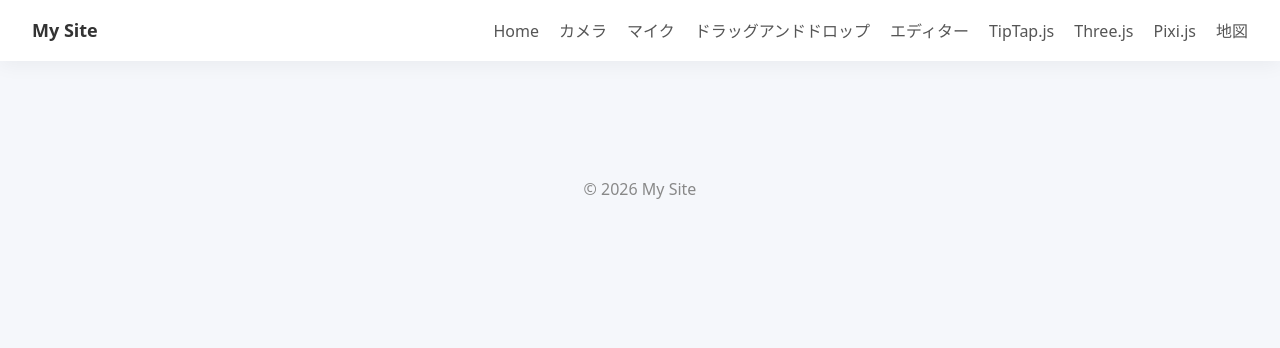
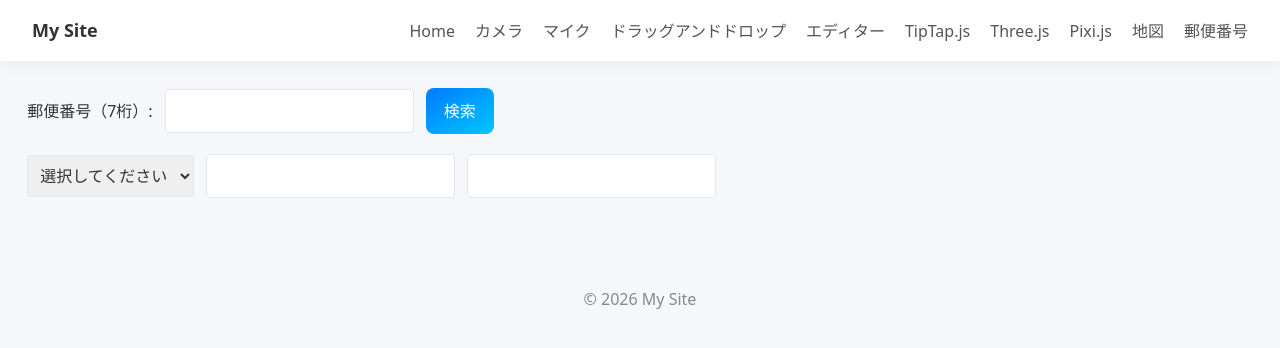
Before and after one commit to applecider-it/javascript-test, a Vue app in the folder src/: page /postcode in a window 1280 px wide. Shown: the top 348 px of the page. Built offline with nearby package versions, Linux system fonts and the light colour scheme.

Commit message:
郵便番号検索

```diff
--- a/src/package.json
+++ b/src/package.json
@@ -13,6 +13,7 @@
   "dependencies": {
     "@tiptap/starter-kit": "^3.22.1",
     "@tiptap/vue-3": "^3.22.1",
+    "axios": "^1.20.0",
     "date-fns": "^4.4.0",
     "date-fns-tz": "^3.2.0",
     "leaflet": "^1.9.4",
--- a/src/src/App.vue
+++ b/src/src/App.vue
@@ -18,6 +18,7 @@ import { RouterLink, RouterView } from 'vue-router';
       <RouterLink to="/three">Three.js</RouterLink>
       <RouterLink to="/pixi">Pixi.js</RouterLink>
       <RouterLink to="/map">地図</RouterLink>
+      <RouterLink to="/postcode">郵便番号</RouterLink>
     </nav>
   </header>
 
--- a/src/src/router/index.ts
+++ b/src/src/router/index.ts
@@ -50,6 +50,11 @@ const router = createRouter({
       component: () => import('../views/MapView.vue'),
     },
     {
+      path: '/postcode',
+      name: 'postcode',
+      component: () => import('../views/PostCodeView.vue'),
+    },
+    {
       path: '/development',
       name: 'development',
       component: () => import('../views/DevelopmentView.vue'),
--- /dev/null
+++ b/src/src/services/zipcode/prefectures.ts
@@ -0,0 +1,49 @@
+export const Prefectures = new Map<string, string>([
+  ['1', '北海道'],
+  ['2', '青森県'],
+  ['3', '岩手県'],
+  ['4', '宮城県'],
+  ['5', '秋田県'],
+  ['6', '山形県'],
+  ['7', '福島県'],
+  ['8', '茨城県'],
+  ['9', '栃木県'],
+  ['10', '群馬県'],
+  ['11', '埼玉県'],
+  ['12', '千葉県'],
+  ['13', '東京都'],
+  ['14', '神奈川県'],
+  ['15', '新潟県'],
+  ['16', '富山県'],
+  ['17', '石川県'],
+  ['18', '福井県'],
+  ['19', '山梨県'],
+  ['20', '長野県'],
+  ['21', '岐阜県'],
+  ['22', '静岡県'],
+  ['23', '愛知県'],
+  ['24', '三重県'],
+  ['25', '滋賀県'],
+  ['26', '京都府'],
+  ['27', '大阪府'],
+  ['28', '兵庫県'],
+  ['29', '奈良県'],
+  ['30', '和歌山県'],
+  ['31', '鳥取県'],
+  ['32', '島根県'],
+  ['33', '岡山県'],
+  ['34', '広島県'],
+  ['35', '山口県'],
+  ['36', '徳島県'],
+  ['37', '香川県'],
+  ['38', '愛媛県'],
+  ['39', '高知県'],
+  ['40', '福岡県'],
+  ['41', '佐賀県'],
+  ['42', '長崎県'],
+  ['43', '熊本県'],
+  ['44', '大分県'],
+  ['45', '宮崎県'],
+  ['46', '鹿児島県'],
+  ['47', '沖縄県'],
+]);
--- /dev/null
+++ b/src/src/services/zipcode/zipcode.ts
@@ -0,0 +1,81 @@
+import axios from 'axios';
+
+/** Zipcloud API のレスポンス型定義 */
+interface ZipcloudResult {
+  /** 都道府県 */
+  address1: string;
+  /** 市区町村 */
+  address2: string;
+  /** 町域 */
+  address3: string;
+
+  kana1: string;
+  kana2: string;
+  kana3: string;
+
+  prefcode: string;
+  zipcode: string;
+}
+
+interface ZipcloudResponse {
+  message: string | null;
+  results: ZipcloudResult[] | null;
+  status: number;
+}
+
+/** 戻り値の型（成功時と失敗時の判別可能なユニオン型） */
+type ZipSearchResult =
+  | { success: true; data: ZipcloudResult }
+  | { success: false; message: string };
+
+/** 入力された郵便番号文字列の整形（全角半角変換・ハイフン除去・空白除去） */
+export const sanitizeZipCode = (rawZip: string): string => {
+  return rawZip
+    .replace(/[Ａ-Ｚａ-ｚ０-９]/g, (s) =>
+      String.fromCharCode(s.charCodeAt(0) - 0xfee0),
+    )
+    .replace(/-/g, '')
+    .trim();
+};
+
+/** 郵便番号から住所情報を取得する */
+export const fetchAddressByZip = async (
+  zipcode: string,
+): Promise<ZipSearchResult> => {
+  if (zipcode.length !== 7) {
+    return {
+      success: false,
+      message: '7桁の郵便番号を正しく入力してください。',
+    };
+  }
+
+  try {
+    const response = await axios.get<ZipcloudResponse>(
+      'https://zipcloud.ibsnet.co.jp/api/search',
+      {
+        params: { zipcode },
+      },
+    );
+
+    const results = response.data.results;
+
+    if (!results || results.length === 0) {
+      return {
+        success: false,
+        message: '該当する住所が見つかりませんでした。',
+      };
+    }
+
+    const data = results[0] as ZipcloudResult;
+    return {
+      success: true,
+      data,
+    };
+  } catch (error) {
+    console.error(error);
+    return {
+      success: false,
+      message: '通信エラーが発生しました。',
+    };
+  }
+};
--- /dev/null
+++ b/src/src/views/PostCodeView.vue
@@ -0,0 +1,77 @@
+<script setup lang="ts">
+import { ref } from 'vue';
+import { fetchAddressByZip, sanitizeZipCode } from '@/services/zipcode/zipcode';
+import { Prefectures } from '@/services/zipcode/prefectures';
+
+const zipCode = ref<string>('');
+const errorMessage = ref<string>('');
+const loading = ref<boolean>(false);
+
+const pref = ref<string>('');
+const address2 = ref<string>('');
+const address3 = ref<string>('');
+
+const trace = ref<string>('');
+
+/** 検索処理 */
+const searchAddress = async (): Promise<void> => {
+  errorMessage.value = '';
+  trace.value = '';
+  loading.value = true;
+
+  const result = await fetchAddressByZip(zipCode.value);
+
+  if (result.success) {
+    trace.value = JSON.stringify(result.data, null, 2);
+
+    pref.value = result.data.prefcode;
+    address2.value = result.data.address2;
+    address3.value = result.data.address3;
+  } else {
+    errorMessage.value = result.message;
+  }
+
+  loading.value = false;
+};
+
+const onChangeZipCode = () => {
+  zipCode.value = sanitizeZipCode(zipCode.value);
+};
+</script>
+
+<template>
+  <div class="space-y-5">
+    <div class="space-x-3">
+      <label for="zip">郵便番号（7桁）:</label>
+      <input
+        id="zip"
+        v-model="zipCode"
+        @change="onChangeZipCode"
+        type="text"
+        class="app-form-input w-auto"
+      />
+      <button
+        :disabled="loading"
+        @click="searchAddress"
+        class="app-btn-primary"
+      >
+        {{ loading ? '検索中...' : '検索' }}
+      </button>
+    </div>
+
+    <div class="space-x-3">
+      <select v-model="pref" class="app-form-input w-auto">
+        <option value="" disabled>選択してください</option>
+        <option v-for="[code, name] in Prefectures" :key="code" :value="code">
+          {{ name }}
+        </option>
+      </select>
+
+      <input type="text" v-model="address2" class="app-form-input w-auto" />
+      <input type="text" v-model="address3" class="app-form-input w-auto" />
+    </div>
+
+    <div v-if="errorMessage" class="text-red-400">{{ errorMessage }}</div>
+    <pre v-if="trace">{{ trace }}</pre>
+  </div>
+</template>
```
Also changed, not shown: 2 other files (tests, documents, lock files or other folders).
